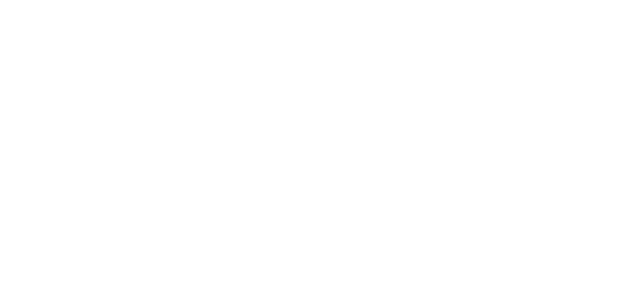
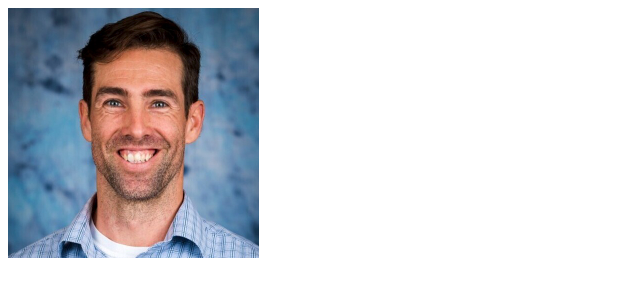
Before and after one commit to Lauren-Baca/Seans-Not-Gone, a React app: page index.html in a window 1280 px wide. Shown: the whole page, without its empty margins (0-640 px from the left). Built offline with nearby package versions, Linux system fonts and the light colour scheme.

Commit message:
Displays sean's face--Initial concept has been fully implemented-- ver. 1.0.5

```diff
--- a/index.html
+++ b/index.html
@@ -8,7 +8,7 @@
   </head>
   <body>
     <div id="main-div">
-      <!-- <button id="sean-button">He's right here!</button> -->
+      <img src="/public/seans-lil-face.jpeg" />
       <audio autoplay id="sean-audio">
         <source
           src="/public/touch-some-grass.mp3"
--- a/main.js
+++ b/main.js
@@ -7,11 +7,8 @@ const urlArray = [seanUrl1, seanUrl2, seanUrl3, seanUrl4];
 
 function getASean() {
   const randomSean = urlArray[Math.floor(Math.random() * 4)];
-  console.log('randomSean: ', randomSean);
 
   document.getElementById('sean-audio-source').setAttribute('src', randomSean);
 }
 
-console.log('this file is run!!');
-
 getASean();
```
Also changed, not shown: public/seans-lil-face.jpeg (added).
